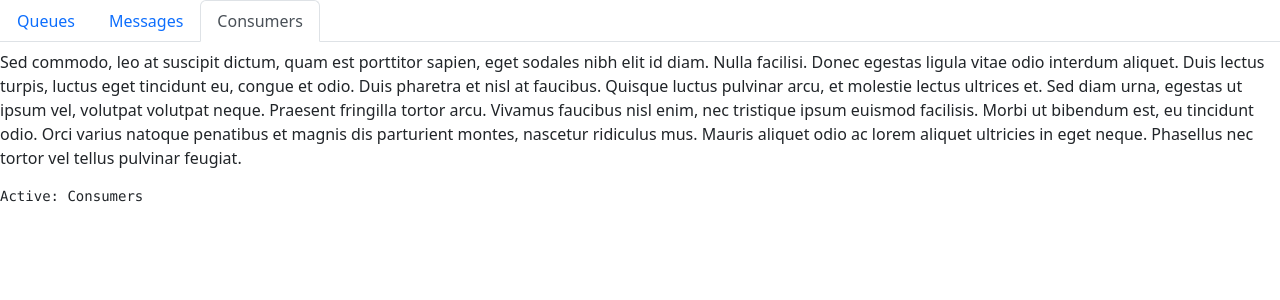
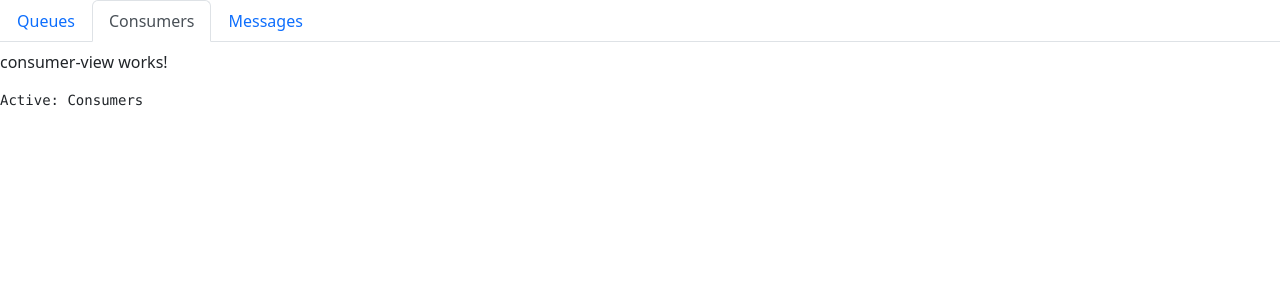
Before and after one commit to Mohamad-Kamar/sse-mq-ui, an Angular app: page / in a window 1280 px wide. Both pictures are taken after a click on the tab "Consumers". Shown: the top 300 px of the page. Built offline with nearby package versions, Linux system fonts and the light colour scheme.

Commit message:
feat: render generated  components

```diff
--- a/src/app/app.component.html
+++ b/src/app/app.component.html
@@ -2,39 +2,19 @@
 	<li [ngbNavItem]="queue">
 		<a ngbNavLink>{{queue}}</a>
 		<ng-template ngbNavContent>
-			<p>
-				Raw denim you probably haven't heard of them jean shorts Austin. Nesciunt tofu stumptown aliqua, retro synth
-				master cleanse. Mustache cliche tempor, williamsburg carles vegan helvetica. Reprehenderit butcher retro
-				keffiyeh dreamcatcher synth. Cosby sweater eu banh mi, qui irure terry richardson ex squid. Aliquip placeat
-				salvia cillum iphone. Seitan aliquip quis cardigan american apparel, butcher voluptate nisi qui.
-			</p>
+      <app-queue-view></app-queue-view>
+		</ng-template>
+	</li>
+  <li [ngbNavItem]="consumer">
+		<a ngbNavLink>{{consumer}}</a>
+		<ng-template ngbNavContent>
+			<app-consumer-view></app-consumer-view>
 		</ng-template>
 	</li>
 	<li [ngbNavItem]="message">
 		<a ngbNavLink>{{message}}</a>
 		<ng-template ngbNavContent>
-			<p>
-				Exercitation +1 labore velit, blog sartorial PBR leggings next level wes anderson artisan four loko
-				farm-to-table craft beer twee. Qui photo booth letterpress, commodo enim craft beer mlkshk aliquip jean shorts
-				ullamco ad vinyl cillum PBR. Homo nostrud organic, assumenda labore aesthetic magna delectus mollit. Keytar
-				helvetica VHS salvia yr, vero magna velit sapiente labore stumptown. Vegan fanny pack odio cillum wes anderson
-				8-bit, sustainable jean shorts beard ut DIY ethical culpa terry richardson biodiesel. Art party scenester
-				stumptown, tumblr butcher vero sint qui sapiente accusamus tattooed echo park.
-			</p>
-		</ng-template>
-	</li>
-	<li [ngbNavItem]="consumer">
-		<a ngbNavLink>{{consumer}}</a>
-		<ng-template ngbNavContent>
-			<p>
-				Sed commodo, leo at suscipit dictum, quam est porttitor sapien, eget sodales nibh elit id diam. Nulla facilisi.
-				Donec egestas ligula vitae odio interdum aliquet. Duis lectus turpis, luctus eget tincidunt eu, congue et odio.
-				Duis pharetra et nisl at faucibus. Quisque luctus pulvinar arcu, et molestie lectus ultrices et. Sed diam urna,
-				egestas ut ipsum vel, volutpat volutpat neque. Praesent fringilla tortor arcu. Vivamus faucibus nisl enim, nec
-				tristique ipsum euismod facilisis. Morbi ut bibendum est, eu tincidunt odio. Orci varius natoque penatibus et
-				magnis dis parturient montes, nascetur ridiculus mus. Mauris aliquet odio ac lorem aliquet ultricies in eget
-				neque. Phasellus nec tortor vel tellus pulvinar feugiat.
-			</p>
+			<app-message-view></app-message-view>
 		</ng-template>
 	</li>
 </ul>
```
